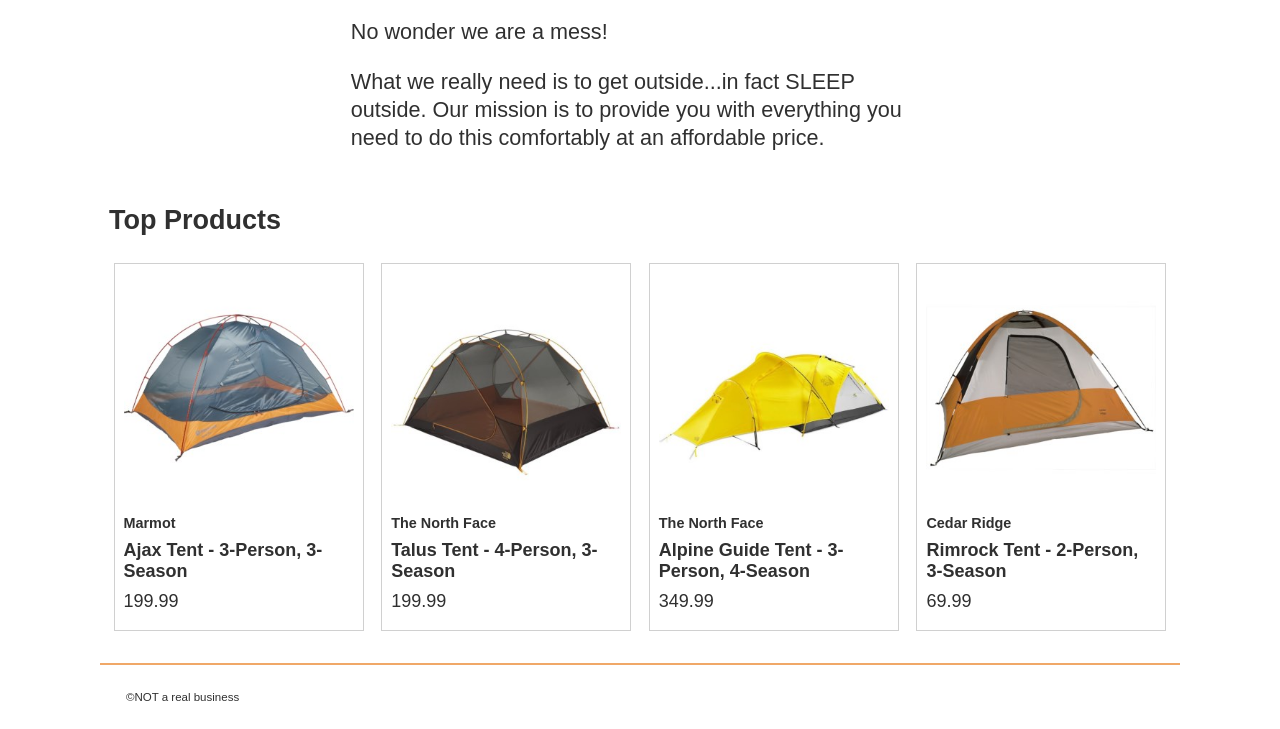
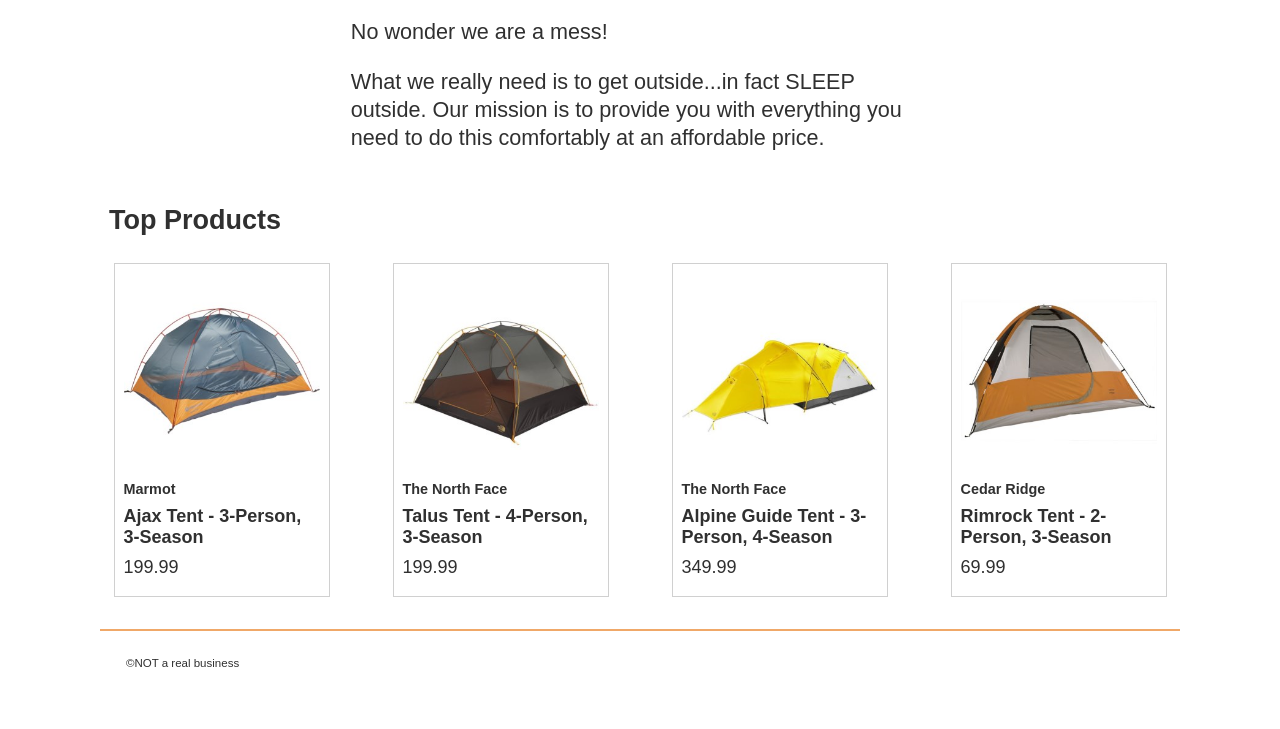
Before and after one commit to Smarticles101/sleepoutside, a website built with Vite: page src/index.html in a window 1280 px wide. Shown: the part 471-1200 px from the top of the page. After the commit the page ends 1166 px from the top, so only its background shows below. Built offline with nearby package versions, Linux system fonts and the light colour scheme.

Commit message:
pictures change size depending on window width

```diff
--- a/src/css/style.css
+++ b/src/css/style.css
@@ -202,6 +202,12 @@
   grid-column: 3;
 }
 
+@media screen and (min-width: 250px){
+  .product-card{
+    max-width: 7em;
+  }
+}
+
 @media screen and (min-width: 500px) {
   body {
     max-width: 1080px;
@@ -214,7 +220,23 @@
     font-size: inherit;
     grid-template-columns: 150px auto 15%;
   }
+  .product-card{
+    max-width: 9em;
+  }
 }
+
+@media screen and (min-width: 1000px){
+  .product-card{
+    max-width: 10em;
+  }
+}
+
+@media screen and (min-width: 1200px){
+  .product-card{
+    max-width: 12em;
+  }
+}
+
 
 footer {
   font-size: var(--small-font);
```
